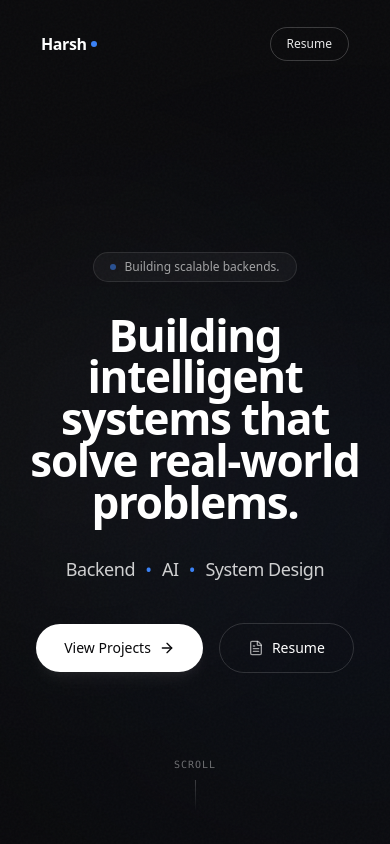
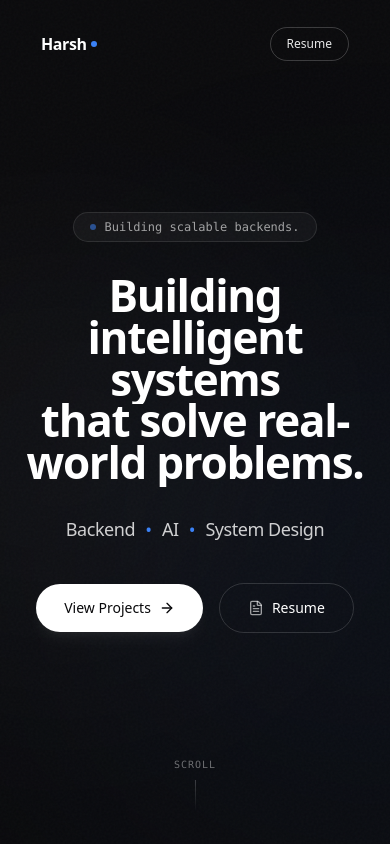
Before and after one commit to harshgupta68020-blip/portfolio, a Next.js app: page / in a window 390 px wide. Shown: the top 844 px of the page. Built offline with nearby package versions, Linux system fonts and the light colour scheme.

Commit message:
feat(hero): integrate M1 line-mask, M3 parallax, M4 scene stack, and M6 magnetic CTAs

```diff
--- a/src/components/hero/Hero.jsx
+++ b/src/components/hero/Hero.jsx
@@ -1,19 +1,76 @@
 'use client';
 
-import { useState, useEffect } from 'react';
+import { useState, useEffect, useRef } from 'react';
 import { motion } from 'framer-motion';
 import { ArrowRight, FileText } from 'lucide-react';
+import gsap from 'gsap';
+import { ScrollTrigger } from 'gsap/ScrollTrigger';
 import { heroEyebrows, linksData } from '@/data/links';
 import { heroEntry, heroStaggerContainer } from '@/animations/variants';
+import { LineMaskHeading } from '@/components/motion/CinematicText';
+import { MagneticElement, ScrambleText } from '@/components/motion/MicroInteractions';
 
 export default function Hero() {
   const [eyebrowIndex, setEyebrowIndex] = useState(0);
+  const wrapperRef = useRef(null);
+  const stickyRef = useRef(null);
+  const atmosphereRef = useRef(null);
 
   useEffect(() => {
     const interval = setInterval(() => {
       setEyebrowIndex((prev) => (prev + 1) % heroEyebrows.length);
-    }, 3500);
+    }, 3800);
     return () => clearInterval(interval);
+  }, []);
+
+  // M3 Parallax & M4 Pinned Scene Stacking via GSAP ScrollTrigger
+  useEffect(() => {
+    const isMobile = window.innerWidth < 768;
+    const prefersReducedMotion = window.matchMedia(
+      '(prefers-reduced-motion: reduce)'
+    ).matches;
+
+    if (isMobile || prefersReducedMotion) return;
+
+    gsap.registerPlugin(ScrollTrigger);
+
+    const ctx = gsap.context(() => {
+      // M3: Parallax atmosphere background layer
+      if (atmosphereRef.current) {
+        gsap.fromTo(
+          atmosphereRef.current,
+          { yPercent: -6 },
+          {
+            yPercent: 6,
+            ease: 'none',
+            scrollTrigger: {
+              trigger: wrapperRef.current,
+              start: 'top top',
+              end: 'bottom top',
+              scrub: true,
+            },
+          }
+        );
+      }
+
+      // M4: Pinned Hero Scene Stacking (scale 1 -> 0.94, brightness 1 -> 0.55)
+      if (stickyRef.current) {
+        gsap.to(stickyRef.current, {
+          scale: 0.94,
+          opacity: 0.7,
+          filter: 'brightness(0.65)',
+          ease: 'none',
+          scrollTrigger: {
+            trigger: wrapperRef.current,
+            start: 'top top',
+            end: 'bottom top',
+            scrub: true,
+          },
+        });
+      }
+    }, wrapperRef);
+
+    return () => ctx.revert();
   }, []);
 
   const scrollToProjects = (e) => {
@@ -28,14 +85,19 @@ export default function Hero() {
   };
 
   return (
+    <div ref={wrapperRef} className="relative w-full md:h-[150vh]">
       <section
+        ref={stickyRef}
         id="hero"
-      className="relative min-h-screen flex flex-col justify-center items-center text-center px-4 pt-20 overflow-hidden bg-atmosphere bg-grain"
+        className="md:sticky md:top-0 h-screen w-full flex flex-col justify-center items-center text-center px-4 overflow-hidden bg-atmosphere bg-grain z-10 will-change-transform"
       >
-      {/* Background ambient drift glow */}
-      <div className="absolute inset-0 pointer-events-none animate-ambient-drift opacity-60">
-        <div className="absolute top-1/3 left-1/4 w-[500px] h-[500px] bg-[#3B82F6]/10 rounded-full blur-[140px]" />
-        <div className="absolute top-1/4 right-1/4 w-[400px] h-[400px] bg-white/5 rounded-full blur-[120px]" />
+        {/* M3: Atmospheric background with parallax layer */}
+        <div
+          ref={atmosphereRef}
+          className="absolute inset-0 pointer-events-none animate-ambient-drift opacity-60 will-change-transform"
+        >
+          <div className="absolute top-1/3 left-1/4 w-[550px] h-[550px] bg-[#3B82F6]/10 rounded-full blur-[140px]" />
+          <div className="absolute top-1/4 right-1/4 w-[450px] h-[450px] bg-white/5 rounded-full blur-[120px]" />
         </div>
 
         <motion.div
@@ -44,29 +106,27 @@ export default function Hero() {
           animate="visible"
           className="relative z-10 max-w-[1100px] mx-auto flex flex-col items-center gap-8"
         >
-        {/* Eyebrow Rotator */}
+          {/* Eyebrow Rotator with M6 Scramble Decode */}
           <motion.div variants={heroEntry} className="h-8 flex items-center justify-center">
             <div className="inline-flex items-center gap-2 px-4 py-1.5 rounded-full bg-white/[0.04] border border-white/10 text-xs text-white/60 font-medium">
               <span className="w-1.5 h-1.5 rounded-full bg-[#3B82F6] animate-pulse" />
-            <motion.span
-              key={eyebrowIndex}
-              initial={{ opacity: 0, y: 5 }}
-              animate={{ opacity: 1, y: 0 }}
-              exit={{ opacity: 0, y: -5 }}
-              transition={{ duration: 0.3 }}
-            >
-              {heroEyebrows[eyebrowIndex]}
-            </motion.span>
+              <span className="font-mono">
+                <ScrambleText text={heroEyebrows[eyebrowIndex]} duration={450} />
+              </span>
             </div>
           </motion.div>
 
-        {/* Main Headline */}
-        <motion.h1
-          variants={heroEntry}
-          className="text-white font-semibold tracking-[-0.03em] leading-[0.95] text-[clamp(2.75rem,7vw,7.5rem)] max-w-[1000px]"
-        >
-          Building intelligent systems that solve real-world problems.
-        </motion.h1>
+          {/* M1: Line-Mask Heading Reveal */}
+          <LineMaskHeading
+            as="h1"
+            lines={[
+              'Building intelligent systems',
+              'that solve real-world problems.',
+            ]}
+            delay={0.1}
+            stagger={0.12}
+            className="text-white font-semibold tracking-[-0.03em] leading-[0.95] text-[clamp(2.75rem,7vw,7.5rem)] max-w-[1050px]"
+          />
 
           {/* Subheading */}
           <motion.p
@@ -77,17 +137,20 @@ export default function Hero() {
             <span className="text-[#3B82F6] mx-1.5">•</span> System Design
           </motion.p>
 
-        {/* Action CTAs */}
+          {/* M6 Magnetic Action CTAs */}
           <motion.div variants={heroEntry} className="flex flex-wrap items-center justify-center gap-4 mt-2">
+            <MagneticElement radius={90} strength={0.3}>
               <a
                 href="#projects"
                 onClick={scrollToProjects}
-            className="group inline-flex items-center gap-2 bg-white text-[#09090B] font-medium text-sm px-7 py-3.5 rounded-full transition-all duration-300 hover:bg-white/90 shadow-lg shadow-white/5 hover:shadow-white/10"
+                className="group inline-flex items-center gap-2 bg-white text-[#09090B] font-medium text-sm px-7 py-3.5 rounded-full transition-all duration-300 hover:bg-white/90 shadow-lg shadow-white/5 hover:shadow-white/15"
               >
                 <span>View Projects</span>
                 <ArrowRight className="w-4 h-4 transition-transform duration-300 group-hover:translate-x-1" />
               </a>
+            </MagneticElement>
 
+            <MagneticElement radius={70} strength={0.2}>
               <a
                 href={linksData.resume || '#'}
                 target={linksData.resume ? '_blank' : '_self'}
@@ -97,6 +160,7 @@ export default function Hero() {
                 <FileText className="w-4 h-4 text-white/60" />
                 <span>Resume</span>
               </a>
+            </MagneticElement>
           </motion.div>
         </motion.div>
 
@@ -111,5 +175,6 @@ export default function Hero() {
           <div className="w-[1px] h-8 bg-gradient-to-b from-white/40 to-transparent animate-pulse" />
         </motion.div>
       </section>
+    </div>
   );
 }
```
Lines whose indentation alone changed are shown as unchanged.
